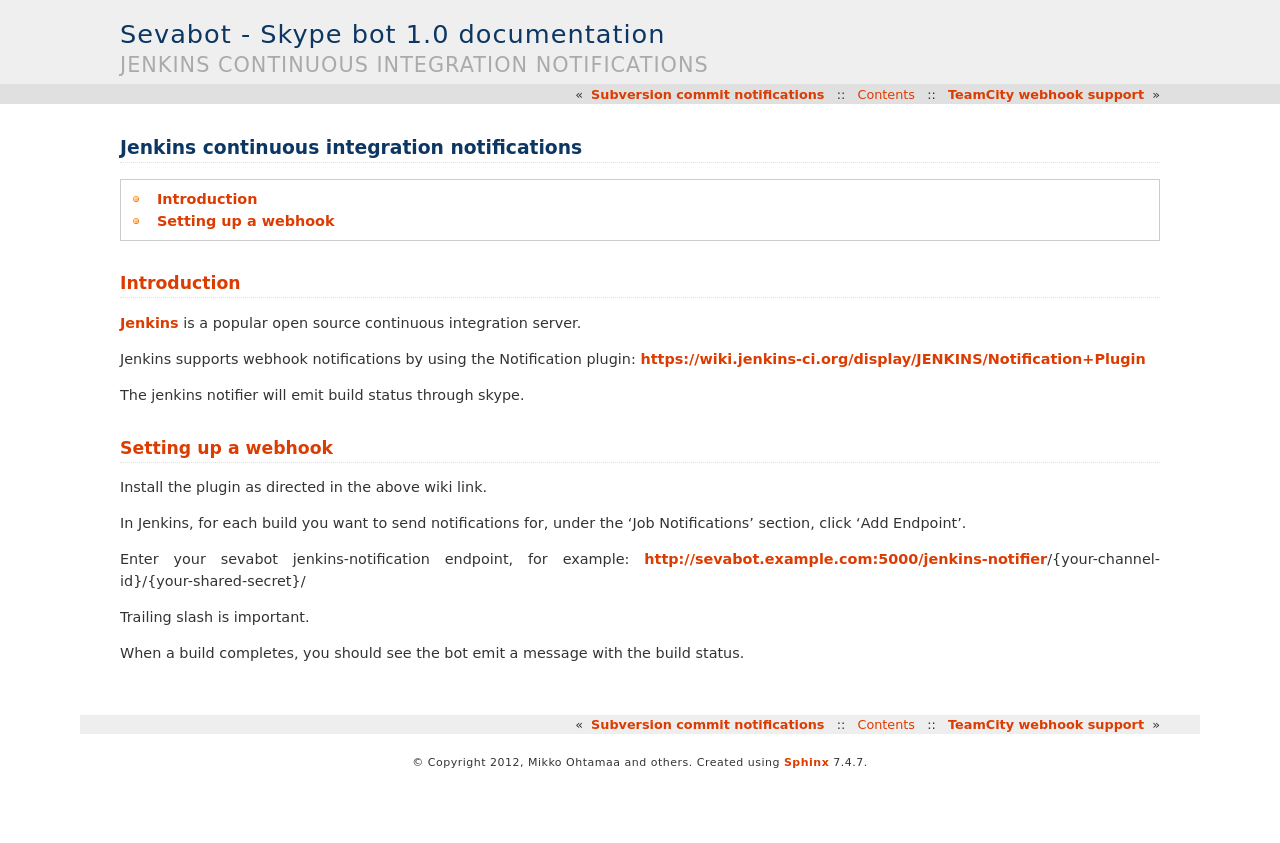
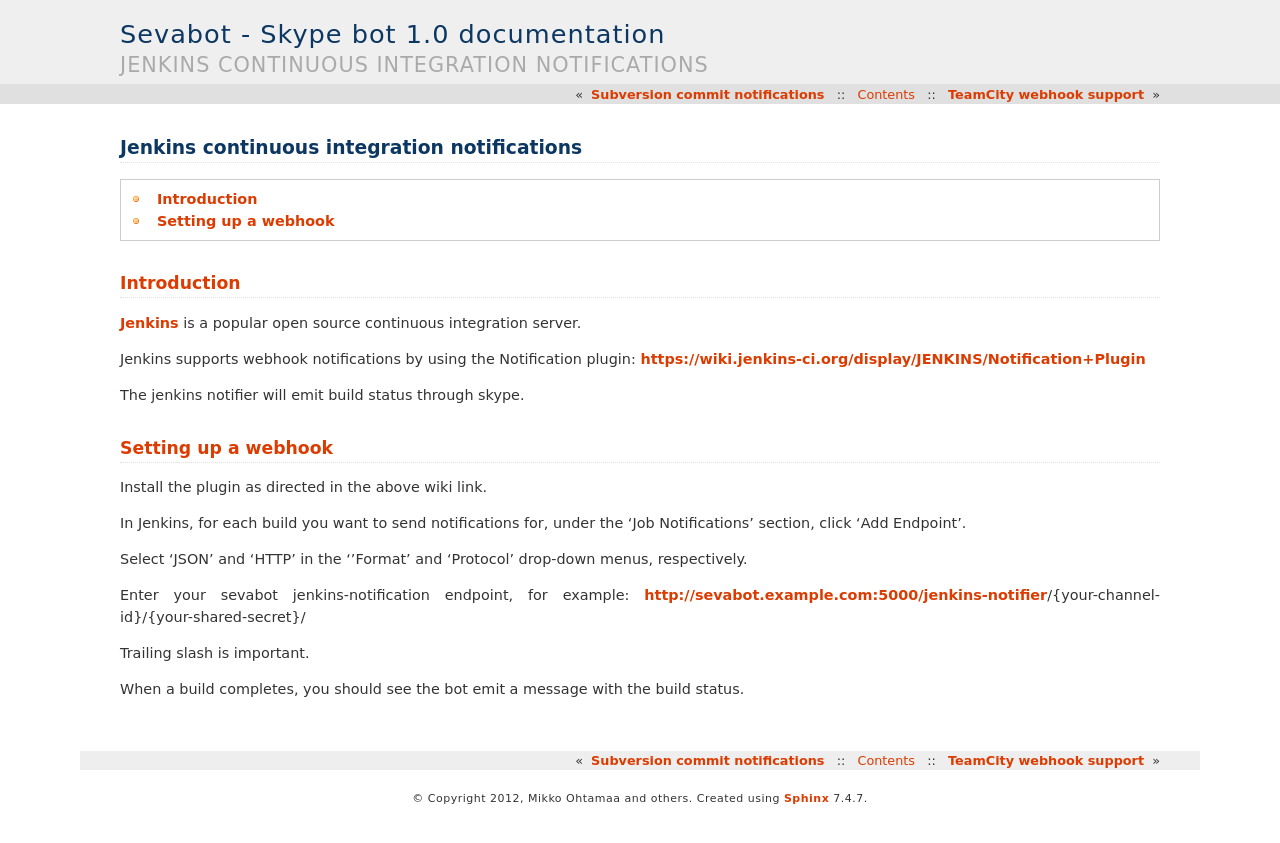
Before and after one commit to opensourcehacker/sevabot, a Sphinx documentation site: the page built from docs/source/jenkins.rst, in a window 1280 px wide. Shown: the top 843 px of the page. Built offline with Sphinx 7.4.7, drawn with Linux system fonts in a browser that asks for light colours.

Commit message:
Updated setting up Jenkins notifier instructions for v1.5 of the plugin.

```diff
--- a/docs/source/jenkins.rst
+++ b/docs/source/jenkins.rst
@@ -21,6 +21,8 @@
 
 In Jenkins, for each build you want to send notifications for, under the 'Job Notifications' section, click 'Add Endpoint'.
 
+Select 'JSON' and 'HTTP' in the ''Format' and 'Protocol' drop-down menus, respectively.
+
 Enter your sevabot jenkins-notification endpoint, for example:
 http://sevabot.example.com:5000/jenkins-notifier/{your-channel-id}/{your-shared-secret}/
 
```
